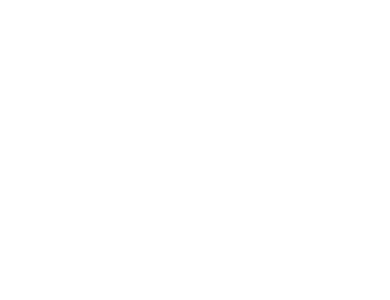
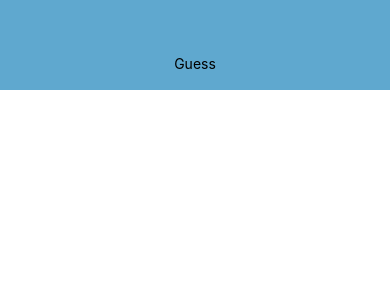
Before and after one commit to stephangriesel/guessgame-reactnative, a React Native app: screen / in a window 390 px wide. Shown: the top 300 px of the page. Built offline with nearby package versions, Linux system fonts and the light colour scheme.

Commit message:
add component & style

```diff
--- a/App.js
+++ b/App.js
@@ -1,13 +1,17 @@
 import React from 'react';
 import { StyleSheet, Text, View } from 'react-native';
+import Header from './components/Header';
 
 export default function App() {
   return (
-    <View>
+    <View style={styles.screen}>
+      <Header title="Guess" />
     </View>
   );
 }
 
 const styles = StyleSheet.create({
-
+  screen: {
+    flex: 1
+  }
 });
--- a/components/Header.js
+++ b/components/Header.js
@@ -9,18 +9,18 @@
     )
 };
 
-const styles = Stylesheet.create({
+const styles = StyleSheet.create({
     header: {
         width: '100%',
         height: 90,
         paddingTop: 36,
-        backgroundColor: '#979797',
+        backgroundColor: '#5fa8cf',
         alignItems: 'center',
         justifyContent: 'center'
     },
     headerTitle: {
         color: 'black',
-        fontSize: 18
+        fontSize: 19
     }
 });
 
```
